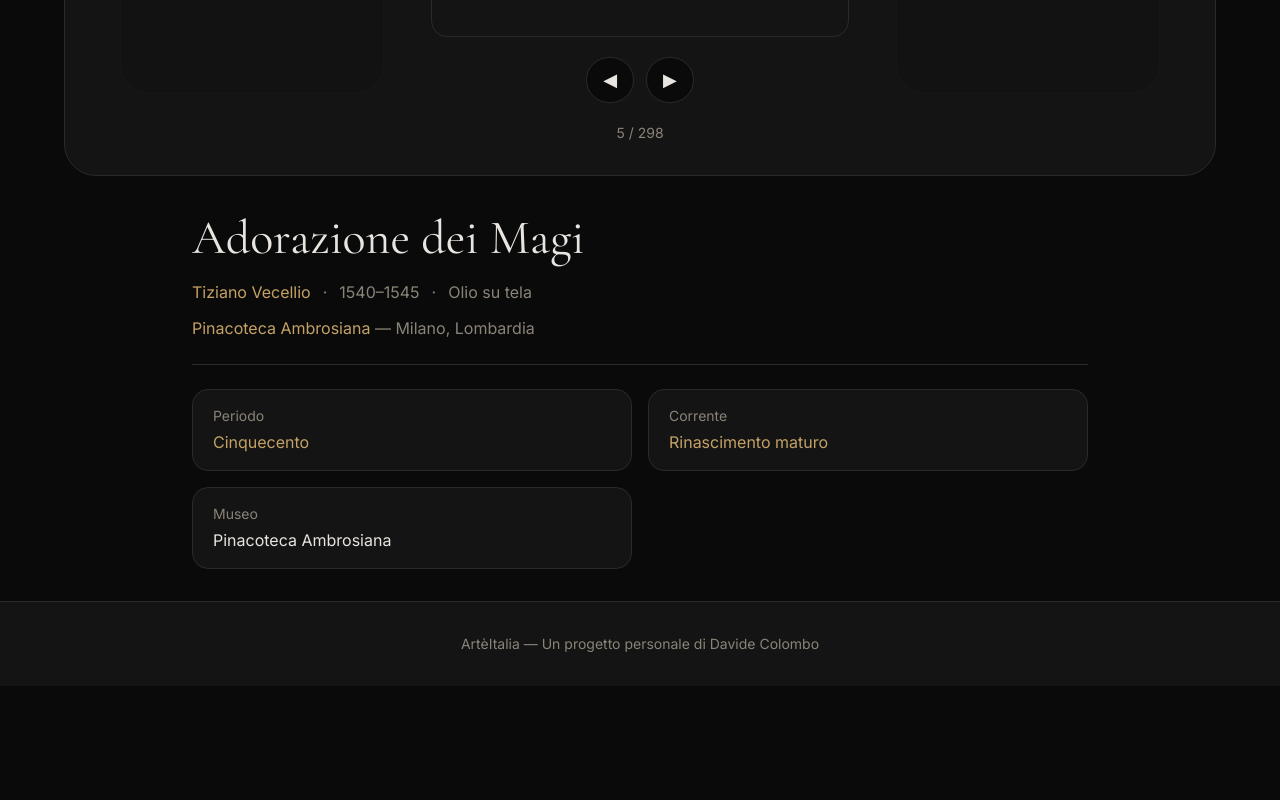
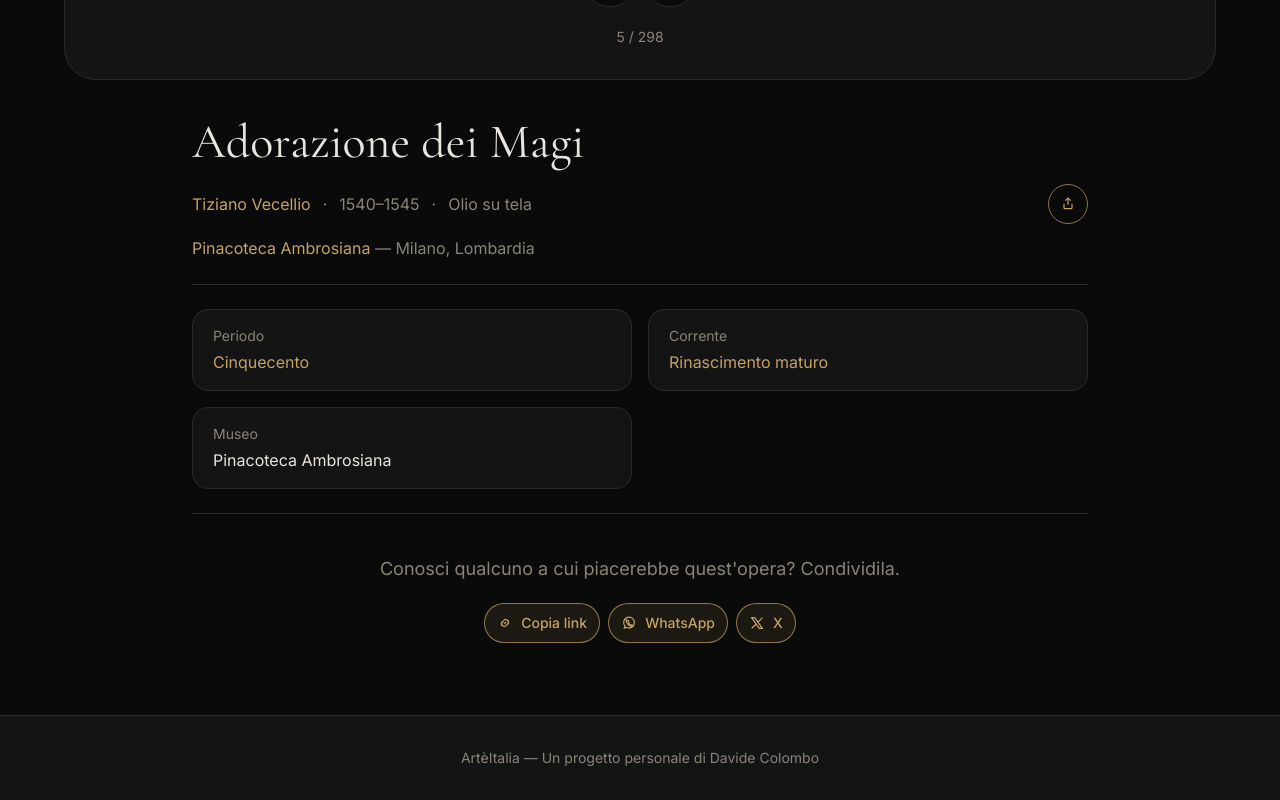
Before and after one commit to davide-colombo/arteitalia, a Next.js app: page /opera/adorazione-dei-magi-vecellio in a window 1280 px wide. Shown: the part 805-1605 px from the top of the page. Before the commit the page ends 1491 px from the top, so only its background shows below. Built offline with nearby package versions, Linux system fonts and the light colour scheme; grey boxes are pictures that could not be loaded.

Commit message:
refactor: split share UI into compact top button and bottom bar with CTAs

```diff
--- a/src/app/opera/[artworkId]/page.tsx
+++ b/src/app/opera/[artworkId]/page.tsx
@@ -4,7 +4,6 @@ import { notFound } from "next/navigation";
 
 import { Breadcrumb } from "@/components/Breadcrumb";
 import { Gallery } from "@/components/Gallery";
-import { ShareButton } from "@/components/ShareButton";
 import {
   artworks,
   getArtworkById,
@@ -19,7 +18,6 @@ import {
   sortArtworksByTitle,
 } from "@/lib/data";
 import type { ArtworkContext } from "@/lib/data";
-import { formatYear } from "@/lib/format";
 
 export const dynamicParams = false;
 
@@ -182,14 +180,9 @@ export default async function ArtworkPage({
     regionName: region.name,
   });
 
-  const shareDescription = `"${artwork.title}" di ${
-    author?.name ?? "Autore sconosciuto"
-  }, ${formatYear(artwork)}`;
-
   return (
     <section className="space-y-8">
       <Breadcrumb segments={breadcrumbSegments} />
-      <ShareButton title={artwork.title} description={shareDescription} />
       <Suspense fallback={null}>
         <Gallery
           currentArtwork={artwork}
--- a/src/app/page.tsx
+++ b/src/app/page.tsx
@@ -1,7 +1,7 @@
 import Link from "next/link";
 
 import { ArtworkImage } from "@/components/ArtworkImage";
-import { ShareButton } from "@/components/ShareButton";
+import { ShareBarBottom } from "@/components/ShareBarBottom";
 import {
   artworks,
   authors,
@@ -178,12 +178,11 @@ export default function HomePage() {
               storia.
             </p>
           </div>
-          <div className="flex justify-center pt-2">
-            <ShareButton
-              title="ArtèItalia"
-              description="Il patrimonio pittorico italiano, un'opera alla volta."
-            />
-          </div>
+          <ShareBarBottom
+            title="ArtèItalia"
+            description="Il patrimonio pittorico italiano, un'opera alla volta."
+            callToAction="ArtèItalia è un progetto indipendente. Se pensi che possa interessare a qualcuno, condividilo."
+          />
         </div>
       </section>
 
--- a/src/app/periodi/[periodId]/page.tsx
+++ b/src/app/periodi/[periodId]/page.tsx
@@ -1,7 +1,8 @@
 import type { Metadata } from "next";
 import { ArtworkGrid } from "@/components/ArtworkGrid";
 import { Breadcrumb } from "@/components/Breadcrumb";
-import { ShareButton } from "@/components/ShareButton";
+import { ShareBarBottom } from "@/components/ShareBarBottom";
+import { ShareButtonCompact } from "@/components/ShareButtonCompact";
 import { notFound } from "next/navigation";
 
 import {
@@ -51,16 +52,18 @@ export default async function PeriodPage({ params }: PeriodPageProps) {
         ]}
       />
       <section className="space-y-3 rounded-3xl border border-border bg-bg-secondary p-6 sm:p-8">
-        <h1 className="font-serif text-4xl leading-tight sm:text-5xl">
-          {period.name}
-        </h1>
+        <div className="flex flex-wrap items-center gap-3">
+          <h1 className="font-serif text-4xl leading-tight sm:text-5xl">
+            {period.name}
+          </h1>
+          <ShareButtonCompact
+            title={period.name}
+            description={`${period.name} — ArtèItalia`}
+          />
+        </div>
         <p className="text-base text-text-secondary sm:text-lg">
           {period.start_year}–{period.end_year}
         </p>
-        <ShareButton
-          title={period.name}
-          description={`${period.name} — ArtèItalia`}
-        />
       </section>
       <ArtworkGrid
         artworks={artworks}
@@ -68,6 +71,11 @@ export default async function PeriodPage({ params }: PeriodPageProps) {
         showPeriodFilter={false}
         emptyLabel="Nessuna opera disponibile per questo periodo."
       />
+      <ShareBarBottom
+        title={period.name}
+        description={`${period.name} — ArtèItalia`}
+        callToAction="Hai trovato interessante questa sezione? Condividila."
+      />
     </section>
   );
 }
--- a/src/app/regioni/[regionId]/[cityId]/[institutionId]/page.tsx
+++ b/src/app/regioni/[regionId]/[cityId]/[institutionId]/page.tsx
@@ -3,7 +3,8 @@ import { notFound } from "next/navigation";
 import { ArtworkGrid } from "@/components/ArtworkGrid";
 import { Breadcrumb } from "@/components/Breadcrumb";
 import { InstitutionTypeBadge } from "@/components/InstitutionTypeBadge";
-import { ShareButton } from "@/components/ShareButton";
+import { ShareBarBottom } from "@/components/ShareBarBottom";
+import { ShareButtonCompact } from "@/components/ShareButtonCompact";
 import {
   getArtworksByInstitution,
   getCityById,
@@ -78,10 +79,16 @@ export default async function InstitutionPage({
       <section className="space-y-5 rounded-3xl border border-border bg-bg-secondary p-6 sm:p-8">
         <div className="flex flex-wrap items-start justify-between gap-4">
           <div className="space-y-3">
-            <h1 className="font-serif text-4xl leading-tight sm:text-5xl">
-              {institution.name}
-            </h1>
-            <InstitutionTypeBadge type={institution.type} />
+            <div className="flex flex-wrap items-center gap-3">
+              <h1 className="font-serif text-4xl leading-tight sm:text-5xl">
+                {institution.name}
+              </h1>
+              <InstitutionTypeBadge type={institution.type} />
+              <ShareButtonCompact
+                title={institution.name}
+                description={`${institution.name}, ${city.name}`}
+              />
+            </div>
           </div>
           {institution.website ? (
             <a
@@ -97,10 +104,6 @@ export default async function InstitutionPage({
         <p className="max-w-4xl leading-7 text-text-secondary">
           {institution.description}
         </p>
-        <ShareButton
-          title={institution.name}
-          description={`${institution.name}, ${city.name}`}
-        />
         <p className="text-sm text-text-secondary">
           {formatCount(artworks.length, "opera", "opere")} censite in catalogo
         </p>
@@ -110,6 +113,11 @@ export default async function InstitutionPage({
         context={`institution:${institution.id}`}
         emptyLabel="Nessuna opera censita per questo museo."
       />
+      <ShareBarBottom
+        title={institution.name}
+        description={`${institution.name}, ${city.name}`}
+        callToAction="Condividi questo museo con chi ama l'arte."
+      />
     </section>
   );
 }
--- a/src/components/Gallery.tsx
+++ b/src/components/Gallery.tsx
@@ -5,6 +5,8 @@ import { usePathname, useRouter, useSearchParams } from "next/navigation";
 import { useEffect } from "react";
 
 import { ArtworkImage } from "@/components/ArtworkImage";
+import { ShareBarBottom } from "@/components/ShareBarBottom";
+import { ShareButtonCompact } from "@/components/ShareButtonCompact";
 import {
   getAuthorById,
   getCityByInstitutionId,
@@ -53,6 +55,9 @@ export function Gallery({
   const description = currentArtwork.description.trim();
   const notes = currentArtwork.notes?.trim();
   const contextParam = searchParams.get("context");
+  const shareDescription = `"${currentArtwork.title}" di ${
+    author?.name ?? "Autore sconosciuto"
+  }, ${formatYear(currentArtwork)}`;
 
   function buildArtworkHref(targetArtworkId: string) {
     const targetPath = pathname.replace(
@@ -240,7 +245,7 @@ export function Gallery({
           <h1 className="font-serif text-3xl leading-tight sm:text-4xl lg:text-5xl">
             {currentArtwork.title}
           </h1>
-          <div className="flex flex-wrap items-center gap-x-3 gap-y-1 text-base text-text-secondary">
+          <div className="flex flex-wrap items-center gap-x-3 gap-y-2 text-base text-text-secondary">
             {author ? (
               <Link
                 href={`/autori/${author.id}`}
@@ -259,6 +264,12 @@ export function Gallery({
                 <span>{currentArtwork.medium}</span>
               </>
             ) : null}
+            <div className="ml-auto">
+              <ShareButtonCompact
+                title={currentArtwork.title}
+                description={shareDescription}
+              />
+            </div>
           </div>
           {institution && city && region ? (
             <p className="text-base text-text-secondary">
@@ -362,6 +373,12 @@ export function Gallery({
             </ul>
           </section>
         ) : null}
+
+        <ShareBarBottom
+          title={currentArtwork.title}
+          description={shareDescription}
+          callToAction="Conosci qualcuno a cui piacerebbe quest'opera? Condividila."
+        />
       </section>
     </section>
   );
--- a/src/components/ShareButton.tsx
+++ b/src/components/ShareBarBottom.tsx
@@ -2,9 +2,11 @@
 
 import { useEffect, useRef, useState } from "react";
 
-interface ShareButtonProps {
+interface ShareBarBottomProps {
   title: string;
   description?: string;
+  callToAction: string;
+  id?: string;
 }
 
 function LinkIcon() {
@@ -82,11 +84,9 @@ function ShareIcon() {
       className="h-4 w-4"
       aria-hidden="true"
     >
-      <circle cx="18" cy="5" r="2.5" />
-      <circle cx="6" cy="12" r="2.5" />
-      <circle cx="18" cy="19" r="2.5" />
-      <path d="m8.2 11 7.6-4.3" />
-      <path d="m8.2 13 7.6 4.3" />
+      <path d="M12 3v10" />
+      <path d="m8 7 4-4 4 4" />
+      <path d="M6 11.5v6A1.5 1.5 0 0 0 7.5 19h9a1.5 1.5 0 0 0 1.5-1.5v-6" />
     </svg>
   );
 }
@@ -104,10 +104,15 @@ function secondaryButtonClassName() {
 }
 
 function primaryButtonClassName() {
-  return `${baseButtonClassName()} border-accent bg-accent text-[#0A0A0A] hover:bg-accent-hover hover:border-accent-hover`;
+  return `${baseButtonClassName()} border-accent bg-accent text-[#0A0A0A] hover:border-accent-hover hover:bg-accent-hover`;
 }
 
-export function ShareButton({ title, description }: ShareButtonProps) {
+export function ShareBarBottom({
+  title,
+  description,
+  callToAction,
+  id = "condividi",
+}: ShareBarBottomProps) {
   const [url, setUrl] = useState("");
   const [canNativeShare, setCanNativeShare] = useState(false);
   const [copied, setCopied] = useState(false);
@@ -182,11 +187,12 @@ export function ShareButton({ title, description }: ShareButtonProps) {
   }
 
   return (
-    <div className="space-y-2">
-      <p className="text-xs uppercase tracking-[0.18em] text-text-secondary">
-        Condividi
+    <section id={id} className="border-t border-border py-10">
+      <div className="mx-auto flex max-w-3xl flex-col items-center gap-5 text-center">
+        <p className="text-base leading-relaxed text-text-secondary sm:text-lg">
+          {callToAction}
         </p>
-      <div className="flex flex-wrap items-center gap-2">
+        <div className="flex flex-wrap items-center justify-center gap-2">
           {canNativeShare ? (
             <button
               type="button"
@@ -239,5 +245,6 @@ export function ShareButton({ title, description }: ShareButtonProps) {
           </a>
         </div>
       </div>
+    </section>
   );
 }
--- /dev/null
+++ b/src/components/ShareButtonCompact.tsx
@@ -0,0 +1,80 @@
+"use client";
+
+import { useEffect, useState } from "react";
+
+interface ShareButtonCompactProps {
+  title: string;
+  description?: string;
+  bottomSectionId?: string;
+}
+
+function ShareIcon() {
+  return (
+    <svg
+      viewBox="0 0 24 24"
+      fill="none"
+      stroke="currentColor"
+      strokeWidth="1.8"
+      className="h-4 w-4"
+      aria-hidden="true"
+    >
+      <path d="M12 3v10" />
+      <path d="m8 7 4-4 4 4" />
+      <path d="M6 11.5v6A1.5 1.5 0 0 0 7.5 19h9a1.5 1.5 0 0 0 1.5-1.5v-6" />
+    </svg>
+  );
+}
+
+export function ShareButtonCompact({
+  title,
+  description,
+  bottomSectionId = "condividi",
+}: ShareButtonCompactProps) {
+  const [canNativeShare, setCanNativeShare] = useState(false);
+
+  useEffect(() => {
+    if (typeof navigator === "undefined") {
+      return;
+    }
+
+    setCanNativeShare(typeof navigator.share === "function");
+  }, []);
+
+  async function handleClick() {
+    if (typeof window === "undefined") {
+      return;
+    }
+
+    if (
+      canNativeShare &&
+      typeof navigator !== "undefined" &&
+      typeof navigator.share === "function"
+    ) {
+      try {
+        await navigator.share({
+          title,
+          text: description,
+          url: window.location.href,
+        });
+      } catch {
+        // Ignore aborted share actions.
+      }
+
+      return;
+    }
+
+    const bottomSection = document.getElementById(bottomSectionId);
+    bottomSection?.scrollIntoView({ behavior: "smooth", block: "start" });
+  }
+
+  return (
+    <button
+      type="button"
+      onClick={handleClick}
+      aria-label="Condividi"
+      className="inline-flex h-10 w-10 shrink-0 items-center justify-center rounded-full border border-accent/70 bg-transparent text-accent transition-colors hover:border-accent hover:bg-accent/10 focus-visible:outline-none focus-visible:ring-2 focus-visible:ring-accent/30 focus-visible:ring-offset-2 focus-visible:ring-offset-bg-primary"
+    >
+      <ShareIcon />
+    </button>
+  );
+}
```
Lines whose indentation alone changed are shown as unchanged.
